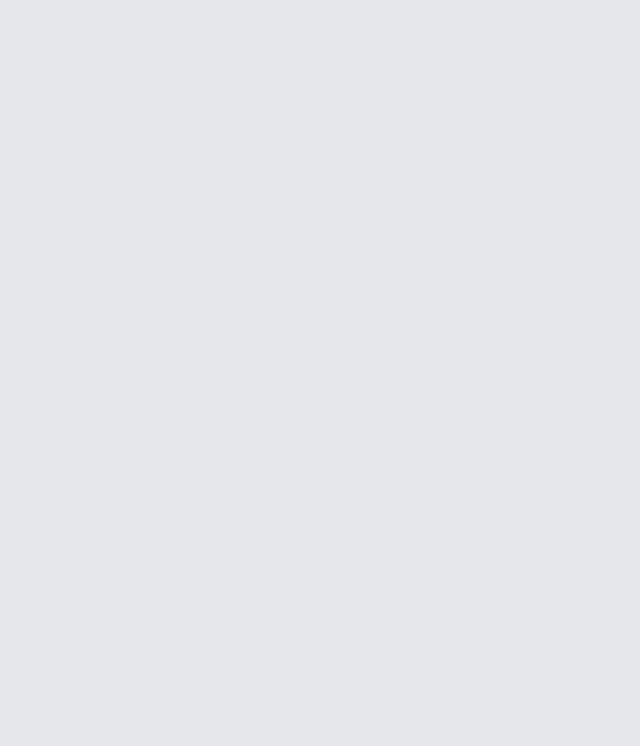
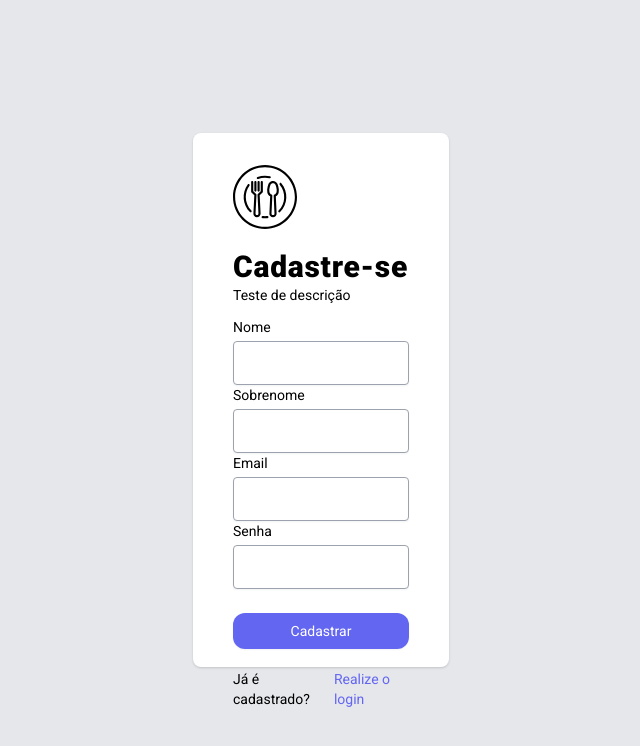
Before and after one commit to jmarc00s/food-app, a Vue app: page /sign-up in a window 1280 px wide. Before the commit this address had no page. Shown: the top 746 px of the page, without its empty margins (319-959 px from the left). Built offline with nearby package versions, Linux system fonts and the light colour scheme.

Commit message:
Início da implementação do cadastro de usuário

```diff
--- /dev/null
+++ b/src/components/auth/Auth.vue
@@ -0,0 +1,42 @@
+<template>
+  <div class="container">
+    <div @keypress.enter="logIn(form)" class="form">
+      <div class="form__header">
+        <img class="form__icon" src="../../assets/dish.svg" alt="dish">
+        <h2 class="brand">{{title}}</h2>
+        <h4 class="text-sm">{{description}}</h4>
+      </div>
+      <div class="form__body">
+        <slot></slot>
+      </div>
+    </div>
+  </div>
+</template>
+
+<script>
+export default {
+    props: ['title', 'description']
+
+}
+</script>
+
+<style scoped>
+.brand {
+  @apply text-3xl font-extrabold tracking-wide
+}
+.form {
+  @apply flex flex-col bg-white pt-8 px-10 rounded-lg w-full md:h-2/3 sm:h-full shadow
+}
+
+.form__icon {
+  @apply w-16 pb-5
+}
+
+.form__body {
+  @apply mt-3
+}
+
+.container {
+    @apply flex flex-col justify-center items-center mx-auto rounded-lg self-center gap-5 h-full sm:w-full md:w-1/5
+}
+</style>
--- a/src/main.js
+++ b/src/main.js
@@ -2,7 +2,9 @@ import { createApp } from 'vue'
 import App from './App.vue'
 import router from './router'
 import store from './store'
+
 import '../style.css'
 import './plugins/axios';
 
+
 createApp(App).use(store).use(router).mount('#app')
--- a/src/router/index.js
+++ b/src/router/index.js
@@ -11,15 +11,22 @@ const routes = [
   {
     path: '/home',
     component: () => import('../views/Home.vue'),
-    beforeEnter: (to, from, next) => {
-      if(store.getters.loggedIn){
-        next();
-        return;
-      }
-      next('');
-    }
+    beforeEnter: (to, from, next) => loginGuard(to, from, next)
+  },
+  {
+    path: '/sign-up',
+    component: () => import('../views/Signup.vue')
   }
 ]
+
+
+const loginGuard = function(to, from, next) {
+  if(store.getters.loggedIn){
+    next();
+    return;
+  }
+  next('');
+}
 
 const router = createRouter({
   history: createWebHistory(),
--- a/src/views/Login.vue
+++ b/src/views/Login.vue
@@ -86,6 +86,7 @@ export default {
 .form {
   @apply flex flex-col bg-white pt-8 px-10 rounded-lg w-full md:h-2/3 sm:h-full shadow
 }
+
 .form__icon {
   @apply w-16 pb-5
 }
--- /dev/null
+++ b/src/views/Signup.vue
@@ -0,0 +1,54 @@
+<template>
+  <div class="h-full">
+    <Auth title="Cadastre-se" description="Teste de descrição">
+      <j-input :required="true" class="form__name" id="form-name" v-model="form.name" type="text" label="Nome" />
+      <j-input :required="true" class="form__lastname" id="form-lastname" v-model="form.lastName" type="text" label="Sobrenome" />
+      <j-input :required="true" class="form__email" id="form-email" v-model="form.email" type="text" label="Email" />
+      <j-input :required="true" class="form__password" id="form-password" v-model="form.password" type="password" label="Senha" />
+      <j-button class="pt-6" title="Cadastrar" />
+      <div class="form__login">
+        <p>Já é cadastrado?</p>
+        <router-link to="/"  class="form__link">Realize o login</router-link>
+      </div>
+    </Auth>
+  </div>
+</template>
+
+<script>
+import { ref } from 'vue';
+import Auth from '../components/auth/Auth';
+import JInput from '../components/JInput';
+import JButton from '../components/JButton';
+
+export default {
+  components: { Auth, JInput, JButton},
+  setup(){
+    const form = ref({
+      name: '',
+      lastName: '',
+      email: '',
+      password: ''
+    });
+
+
+
+    return {
+      form
+    }
+  }
+}
+</script>
+
+<style scoped>
+.form__login {
+  @apply flex justify-center mt-5 text-sm
+}
+
+.form__link {
+  @apply text-indigo-500 ml-3 text-sm
+}
+
+.form__link:hover {
+  @apply underline
+}
+</style>
```
